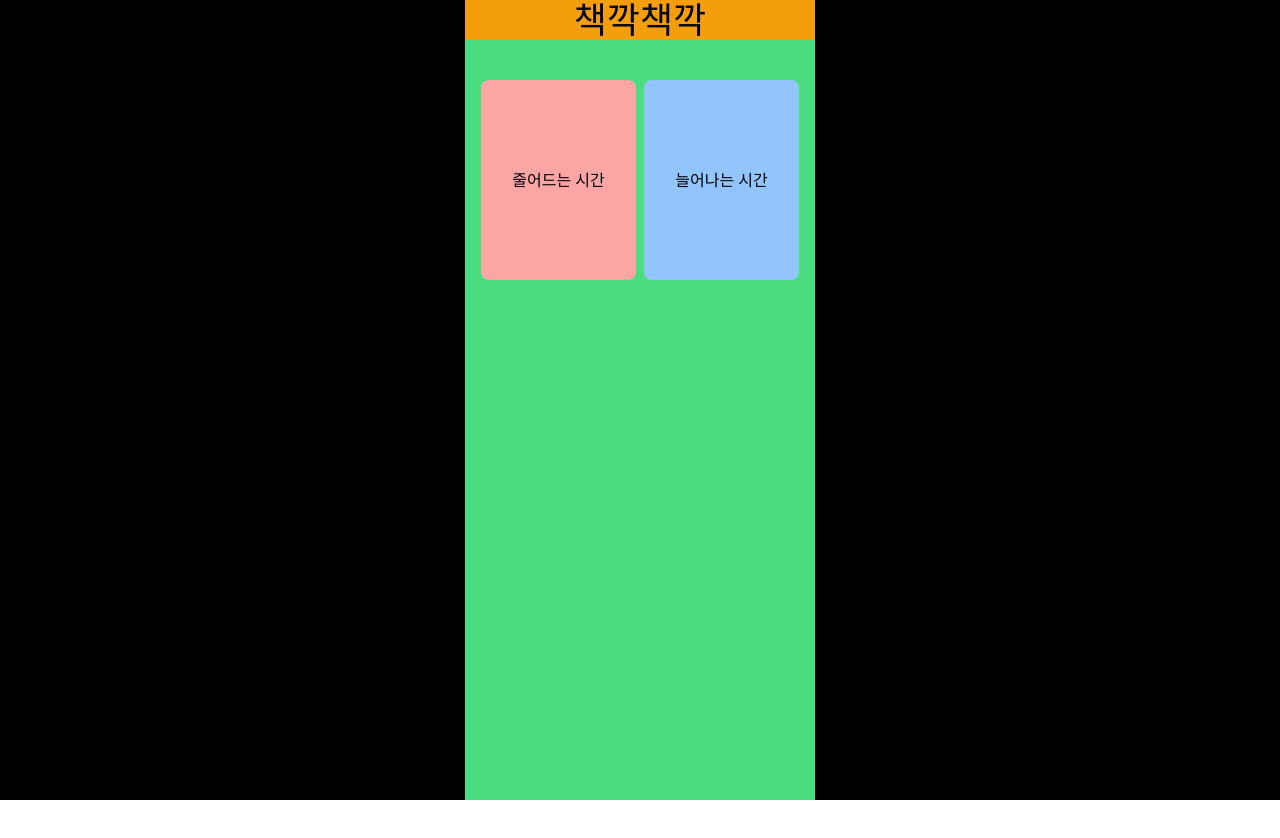
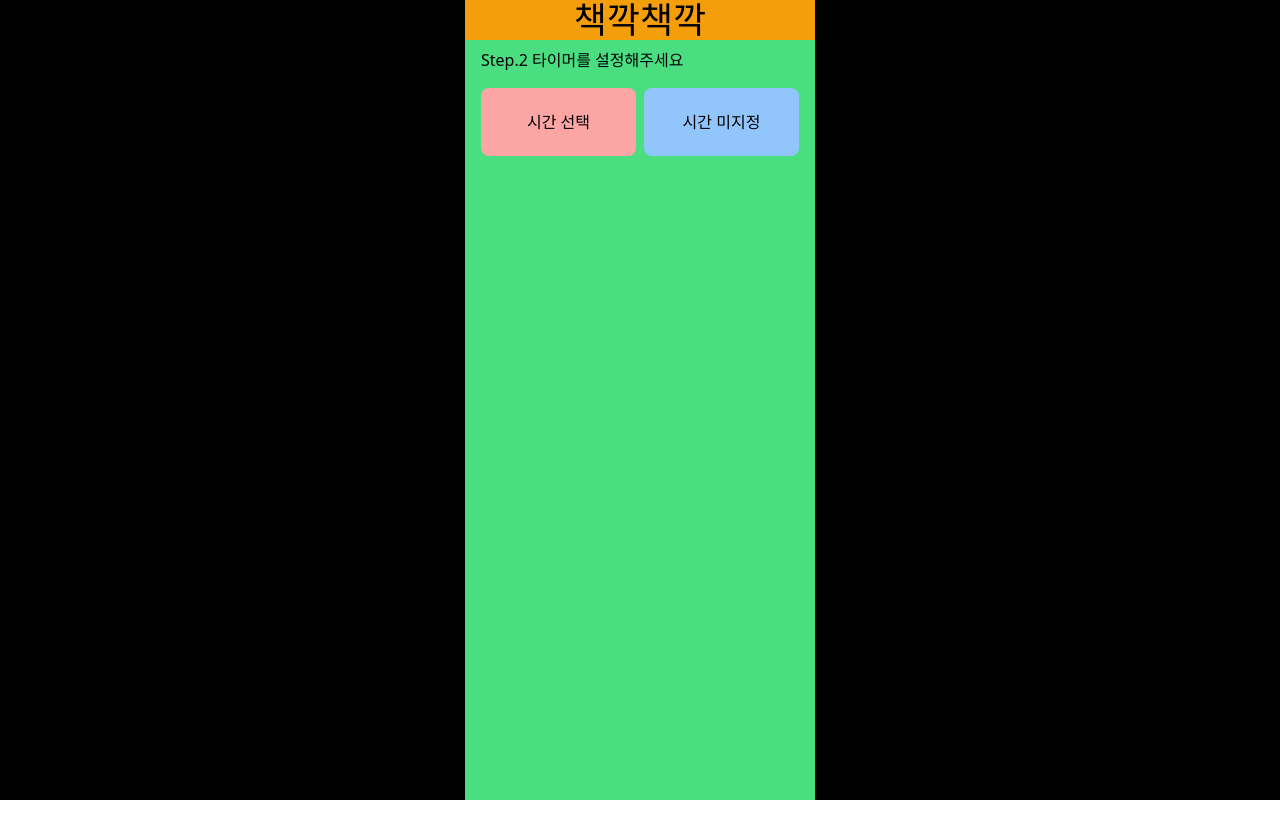
Before and after one commit to kwani6684/bookclock, a Next.js app: page /timer in a window 1280 px wide. Built offline with nearby package versions, Linux system fonts and the light colour scheme.

Commit message:
Design: CSS 변경

```diff
--- a/src/app/components/timer/timerCircle.tsx
+++ b/src/app/components/timer/timerCircle.tsx
@@ -52,7 +52,7 @@ function TimerCircle() {
               <div className="absolute  w-[150px] h-[20px]  rounded-md bg-yellow-800 bottom-[140px]"></div>
             </motion.div>
             {/* 배경색과 동일한 직사각형 */}
-            <div className="absolute  top-0 w-[300px] h-[150px] overflow-hidden inline-block">
+            <div className="absolute  top-0 w-[300px] h-[150px] overflow-hidden  inline-block">
               <motion.div
                 animate={{
                   y: angle.angle === 45 ? 3 : 0,
@@ -61,7 +61,7 @@ function TimerCircle() {
                 className="absolute flex items-center
                 justify-center w-[300px] h-[150px] bg-green-400 bottom-0 z-30"
               >
-                <div className="text-center">
+                <div className="text-center z-40">
                   <MinusTimer timerTime={angle.angle * 20} />
                 </div>
               </motion.div>
--- a/src/app/components/timer/timerSelect.tsx
+++ b/src/app/components/timer/timerSelect.tsx
@@ -19,8 +19,9 @@ const TimerSelect = () => {
   }
 
   return (
-    <div className="grid px-4 gap-x-2 py-10 grid-cols-4">
-      <div className="flex col-span-4 h-[200px]  gap-2">
+    <div className="grid px-4 gap-x-2 py-2 grid-cols-4">
+      <div className="col-span-4">Step.2 타이머를 설정해주세요</div>
+      <div className="flex py-4 col-span-4 h-[100px]  gap-2">
         <motion.div
           onClick={handleMinus}
           initial={{ width: '100%' }}
@@ -31,7 +32,7 @@ const TimerSelect = () => {
           onMouseLeave={() => setMinusHovered(false)} // 마우스 벗어날 때 호버 상태 비활성화
           className="flex justify-center items-center bg-red-300 rounded-lg col-span-2"
         >
-          줄어드는 시간
+          시간 선택
         </motion.div>
         <motion.div
           onClick={handlePlus}
@@ -43,7 +44,7 @@ const TimerSelect = () => {
           style={{ originX: 1 }} // 확장의 기준점을 오른쪽으로 설정
           className="flex justify-center items-center bg-blue-300 rounded-lg col-span-2"
         >
-          늘어나는 시간
+          시간 미지정
         </motion.div>
       </div>
     </div>
--- a/src/app/components/timer/timerStart.tsx
+++ b/src/app/components/timer/timerStart.tsx
@@ -46,7 +46,7 @@ const TimerStart = () => {
         />
       )}
 
-      <div className="flex-col pt-6 max-h-[80px]">
+      <div className="flex-col bottom-[200px] max-h-[80px]">
         <AnimatePresence>
           {!showInput && (
             <motion.div
@@ -55,7 +55,7 @@ const TimerStart = () => {
               //   exit={{ opacity: 0, x: -100 }}
               className="flex overflow-x-hidden"
             >
-              <div className="flex justify-center px-1 z-30 ">
+              <div className="flex justify-center px-1 z-50 ">
                 {[3, 90, 180].map((selectedAngle, i) => (
                   <button
                     key={i}
```
